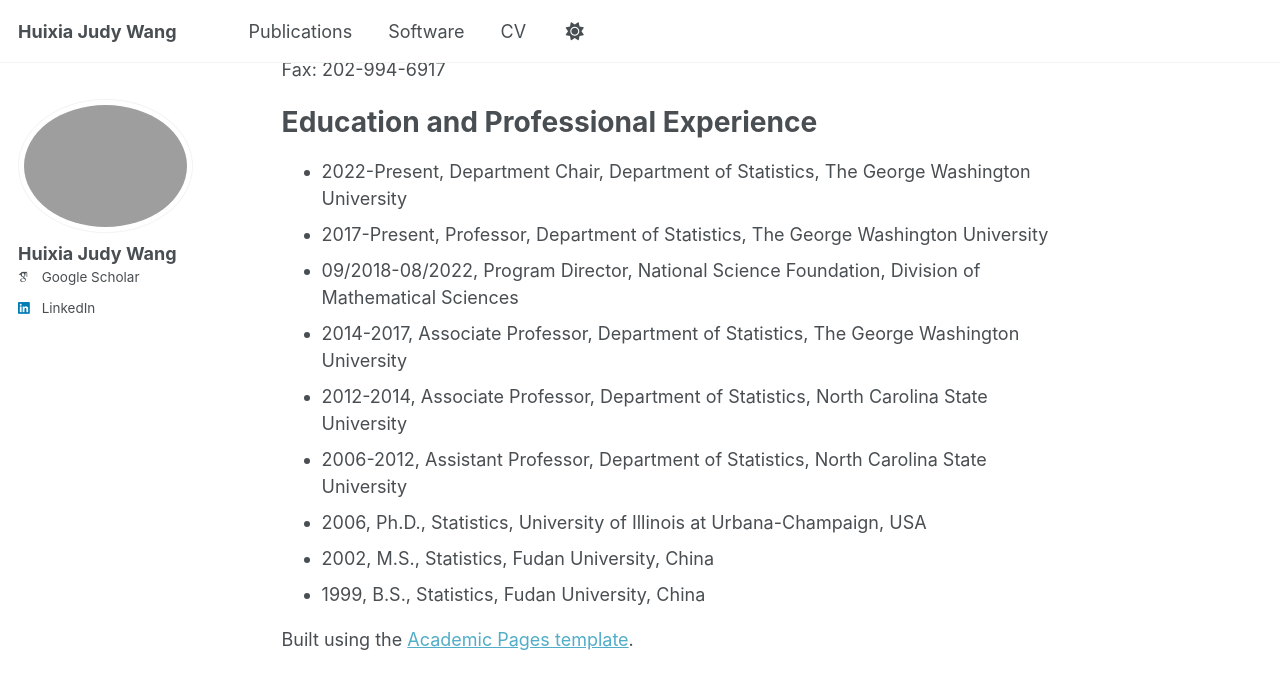
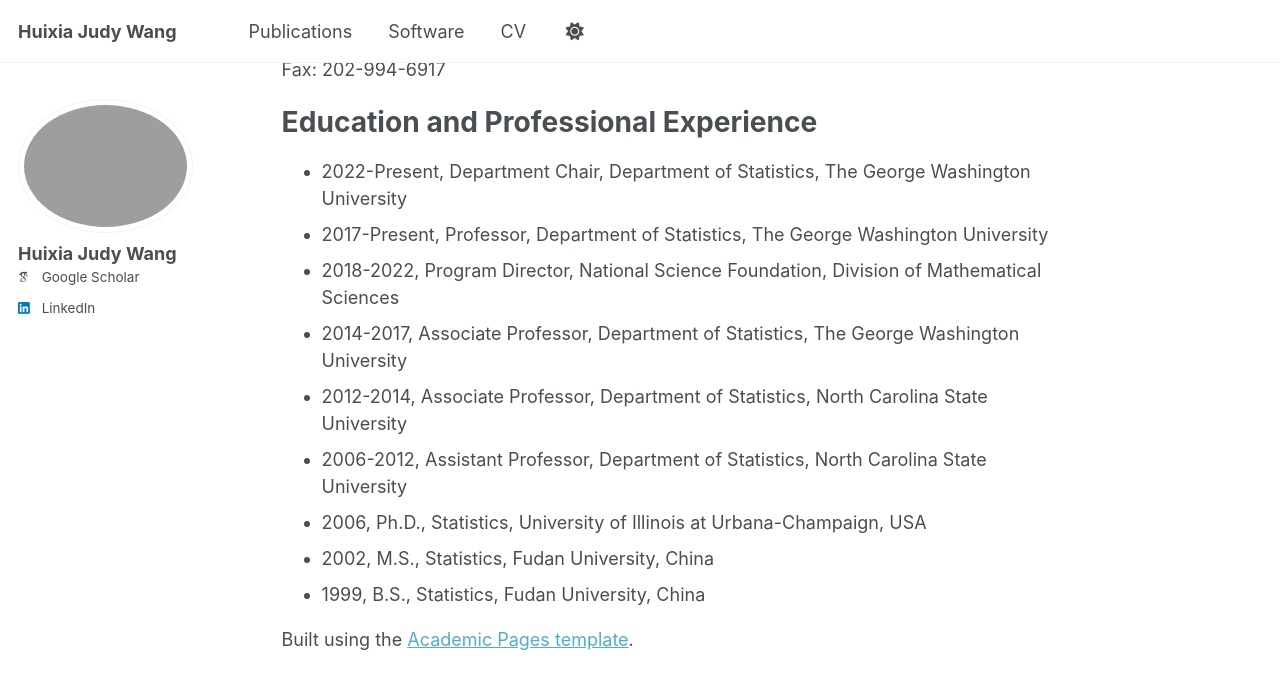
Before and after one commit to judywangstat/judywangstat.github.io, a Jekyll site: the page built from _pages/about.md, in a window 1280 px wide and 900 px high, scrolled down 410 px. Shown: the top 689 px of the window. Built offline with Jekyll 4.4.1, drawn with Linux system fonts in a browser that asks for light colours; some web fonts are replaced.

Commit message:
Update about.md

```diff
--- a/_pages/about.md
+++ b/_pages/about.md
@@ -27,7 +27,7 @@ Education and Professional Experience
 ======
 + 2022-Present, Department Chair, Department of Statistics, The George Washington University
 + 2017-Present, Professor, Department of Statistics, The George Washington University
-+ 09/2018-08/2022, Program Director, National Science Foundation, Division of Mathematical Sciences
++ 2018-2022, Program Director, National Science Foundation, Division of Mathematical Sciences
 + 2014-2017, Associate Professor, Department of Statistics, The George Washington University
 + 2012-2014, Associate Professor, Department of Statistics, North Carolina State University
 + 2006-2012, Assistant Professor, Department of Statistics, North Carolina State University
@@ -36,7 +36,4 @@ Education and Professional Experience
 + 1999, B.S., Statistics, Fudan University, China
 
 
-
-
-
 Built using the [Academic Pages template](https://github.com/academicpages/academicpages.github.io).
```
